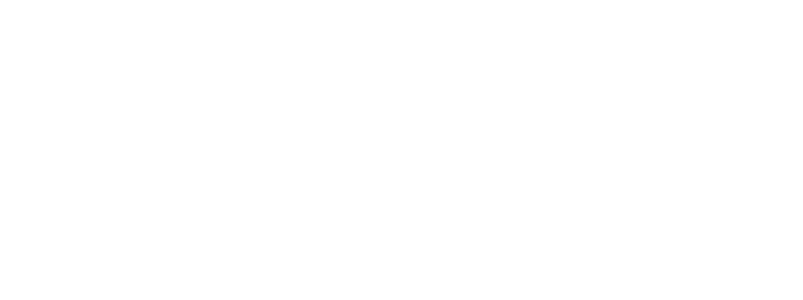
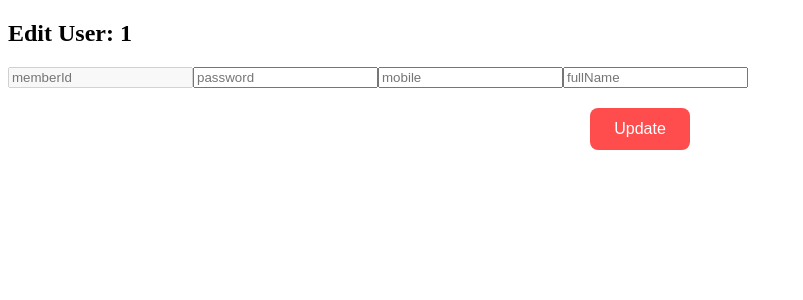
Before and after one commit to fallguy1903/RCLC, a React (Vite) app in the folder frontend/: page /editUser/1 in a window 1280 px wide. Before the commit this address had no page. Shown: the top 300 px of the page, without its empty margins (0-803 px from the left). Built offline with nearby package versions, Linux system fonts and the light colour scheme; no server answers.

Commit message:
complete admin edit

```diff
--- a/frontend/src/App.jsx
+++ b/frontend/src/App.jsx
@@ -13,7 +13,7 @@
 import Events from './events';
 import CreateEvent from './createEvent';
 import Manage from './Manage';
-
+import EditUser from './editUser';
 
 function App() {
 
@@ -31,6 +31,7 @@
         <Route path='/events' element={<Events/>}></Route>
         <Route path='/createEvent' element={<CreateEvent/>}></Route>
         <Route path='/manage' element={<Manage/>}></Route>
+        <Route path='/editUser/:id' element={<EditUser/>}></Route>
       </Routes>
     </Router>
   )
--- /dev/null
+++ b/frontend/src/editUser.jsx
@@ -0,0 +1,72 @@
+import { useEffect, useState } from "react";
+import { useParams } from "react-router-dom";
+import axios from "axios";
+
+export default function EditUser() {
+  const { id } = useParams();
+
+  const [memberId, setMemberId] = useState("");
+  const [password, setPassword] = useState("");
+  const [mobile, setMobile] = useState("");
+  const [fullName, setFullName] = useState("");
+
+
+  useEffect(() => {
+    async function getMember() {
+      try {
+        const response = await axios.get(`http://localhost:5000/api/modify/getUser/${id}`);
+        const user = response.data;
+        setMemberId(user.memberId);
+        setPassword(user.password);
+        setMobile(user.mobile);
+        setFullName(user.fullName);
+      } catch (error) {
+        console.error("Failed to fetch user:", error);
+      }
+    }
+    getMember();
+  }, [id]);
+
+
+  async function handleUpdate() {
+    try {
+      await axios.put(`http://localhost:5000/api/modify/editUser/${id}`, {
+        password,
+        mobile,
+        fullName
+      });
+      alert("User updated successfully!");
+    } catch (error) {
+      console.error("Failed to update user:", error);
+      alert("Error updating user");
+    }
+  }
+
+  return (
+    <>
+      <h2>Edit User: {id}</h2>
+      <div>
+        <input type="text" value={memberId} disabled placeholder="memberId" />
+        <input
+          type="text"
+          placeholder="password"
+          value={password}
+          onChange={(e) => setPassword(e.target.value)}
+        />
+        <input
+          type="text"
+          placeholder="mobile"
+          value={mobile}
+          onChange={(e) => setMobile(e.target.value)}
+        />
+        <input
+          type="text"
+          placeholder="fullName"
+          value={fullName}
+          onChange={(e) => setFullName(e.target.value)}
+        />
+        <button onClick={handleUpdate}>Update</button>
+      </div>
+    </>
+  );
+}
--- a/frontend/src/manage.jsx
+++ b/frontend/src/manage.jsx
@@ -1,8 +1,12 @@
 import axios from "axios"
 import { useEffect, useState } from "react"
+import {useNavigate} from "react-router-dom"
 import "./manage.css"
 
+
+
 export default function Manage(){
+    const navigate = useNavigate();
     const [users,setAllUsers] = useState([]);
     useEffect(()=>{async function getUsers(){
         const response = await axios.get("http://localhost:5000/api/modify/getUsers")
@@ -15,6 +19,8 @@
         const res = await axios.delete(`http://localhost:5000/api/modify/removeUser/${memberId}`)
         console.log(res + "deleted");
     }
+
+
     return(
         <>
             <h1>Manage Members</h1>
@@ -24,6 +30,7 @@
                         <h4>{val.fullName}</h4>
                         <h4>{val.memberId}</h4>
                         <button onClick={()=>{removeUser(val.memberId)}}>Remove</button>
+                        <button onClick={()=>{navigate(`/EditUser/${val.memberId}`)}}>Edit</button>
                     </div>
                 ))
             }
```
Also changed, not shown: 2 other files (tests, documents, lock files or other folders).
